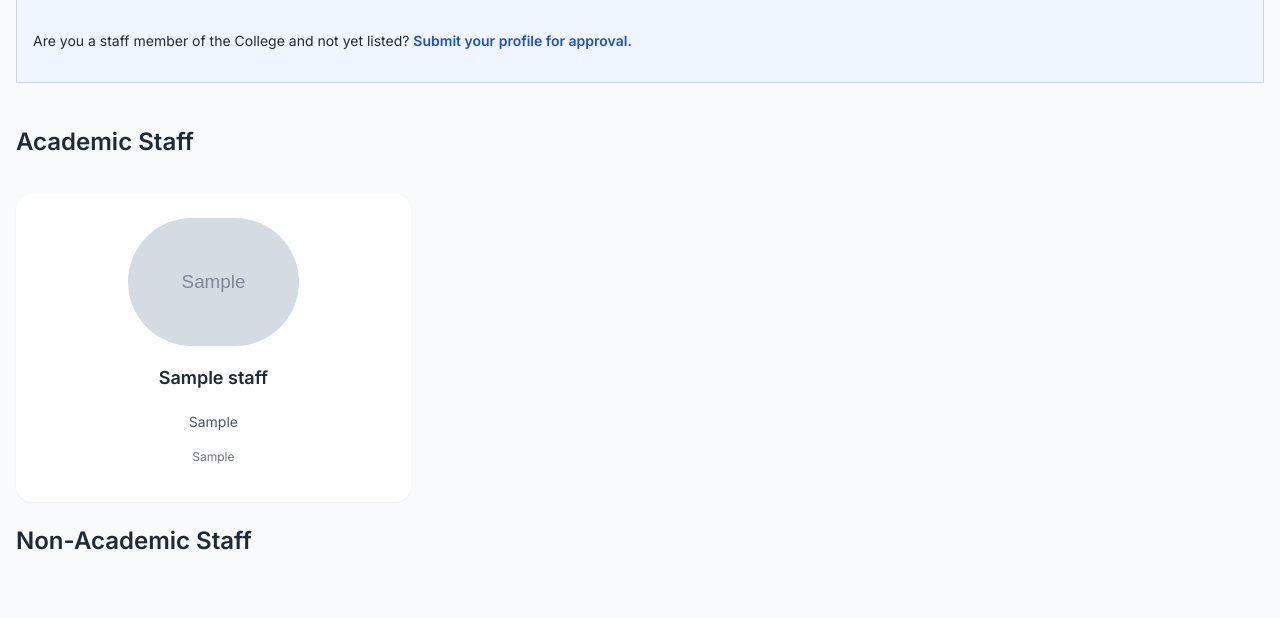
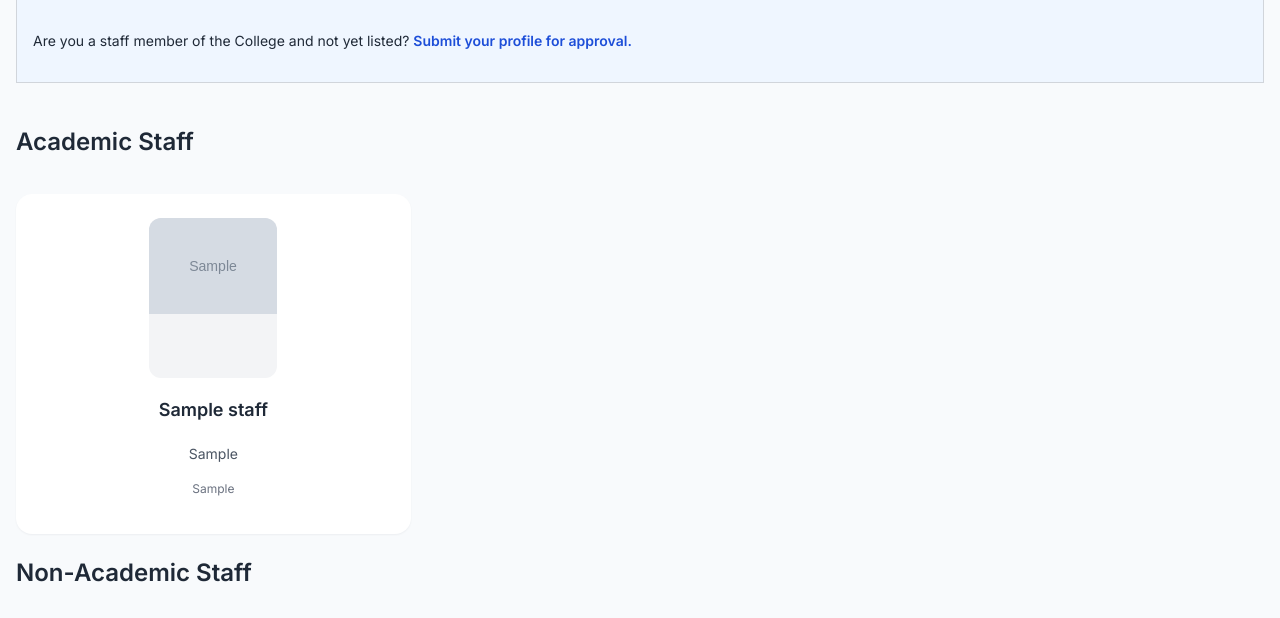
Before and after one commit to Eelblitz/nascohst-website, a Django app: page /staff/ in a window 1280 px wide. Shown: the part 340-958 px from the top of the page. Run offline with Django 4.2, Linux system fonts and the light colour scheme; tables that the repository leaves empty hold one stand-in row (values such as "Sample post"); grey boxes marked "Sample" are stand-in pictures.

Commit message:
Fix staff photo rendering

```diff
--- a/templates/core/admissions.html
+++ b/templates/core/admissions.html
@@ -105,11 +105,10 @@
     <!-- ADMISSIONS OFFICER -->
     {% if admissions_officer %}
     <div class="bg-white rounded-xl shadow-sm p-6 text-center">
-      <div class="w-32 h-32 mx-auto rounded-full bg-gray-100 overflow-hidden mb-4">
+      <div class="staff-photo mx-auto mb-4 bg-gray-100">
         {% if admissions_officer.photo %}
         <img src="{{ admissions_officer.photo.url }}"
-             alt="Admissions Officer"
-             class="w-full h-full object-cover">
+             alt="Admissions Officer">
         {% endif %}
       </div>
 
--- a/templates/staff/staff_list.html
+++ b/templates/staff/staff_list.html
@@ -33,11 +33,12 @@
     {% for staff in academic_staff %}
     <div class="bg-white rounded-xl shadow-sm p-6 text-center">
       {% if staff.photo %}
-      <img src="{{ staff.photo.url }}"
-           alt="Photo of {{ staff.name }}"
-           class="w-32 h-32 mx-auto rounded-full object-cover mb-4">
+      <div class="staff-photo mx-auto mb-4">
+        <img src="{{ staff.photo.url }}"
+             alt="Photo of {{ staff.name }}">
+      </div>
       {% else %}
-      <div class="w-32 h-32 mx-auto rounded-full bg-gray-100 mb-4"></div>
+      <div class="staff-photo mx-auto mb-4 bg-gray-100"></div>
       {% endif %}
 
       <h3 class="font-semibold text-lg">{{ staff.name }}</h3>
@@ -61,11 +62,12 @@
     {% for staff in non_academic_staff %}
     <div class="bg-white rounded-xl shadow-sm p-6 text-center">
       {% if staff.photo %}
-      <img src="{{ staff.photo.url }}"
-           alt="Photo of {{ staff.name }}"
-           class="w-28 h-28 mx-auto rounded-full object-cover mb-4">
+      <div class="staff-photo mx-auto mb-4">
+        <img src="{{ staff.photo.url }}"
+             alt="Photo of {{ staff.name }}">
+      </div>
       {% else %}
-      <div class="w-28 h-28 mx-auto rounded-full bg-gray-100 mb-4"></div>
+      <div class="staff-photo mx-auto mb-4 bg-gray-100"></div>
       {% endif %}
 
       <h3 class="font-semibold">{{ staff.name }}</h3>
```
